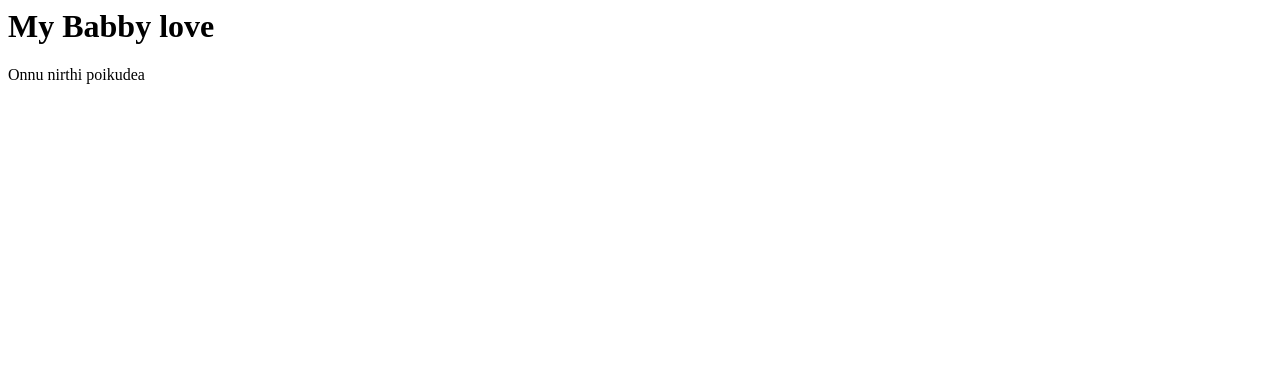
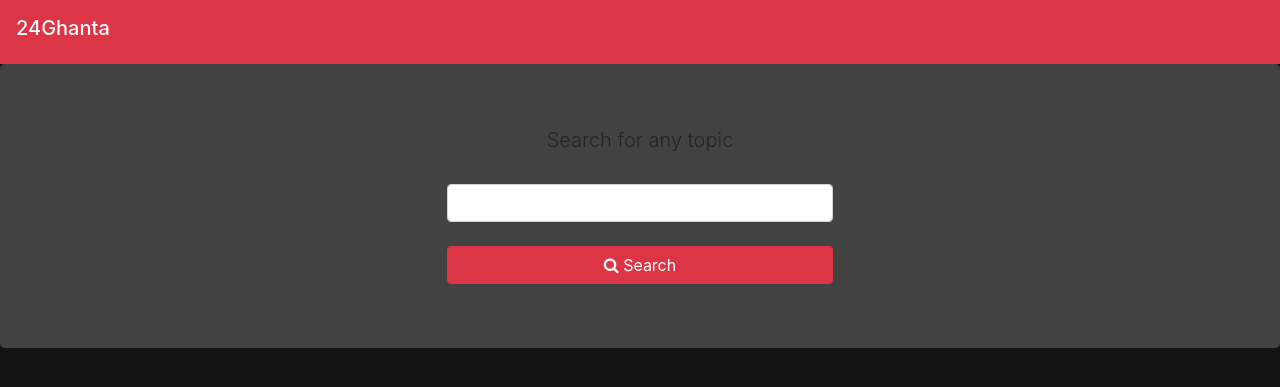
Before and after one commit to abhi123vj/Demowebsite-Lr, a PHP site: page /home.html in a window 1280 px wide. Shown: the top 387 px of the page. Run offline with PHP 8.4, Linux system fonts and the light colour scheme.

Commit message:
fith commit

```diff
--- a/home.html
+++ b/home.html
@@ -1,11 +1,87 @@
+<!DOCTYPE html>
 <html>
 <head>
-<title>Abhi</title>
+	<title>News App</title>
+	<script
+  src="https://code.jquery.com/jquery-3.5.1.min.js"
+  integrity="sha256-9/aliU8dGd2tb6OSsuzixeV4y/faTqgFtohetphbbj0="
+  crossorigin="anonymous"></script>
+ 	<link rel="stylesheet" href="https://stackpath.bootstrapcdn.com/bootstrap/4.4.1/css/bootstrap.min.css" integrity="sha384-Vkoo8x4CGsO3+Hhxv8T/Q5PaXtkKtu6ug5TOeNV6gBiFeWPGFN9MuhOf23Q9Ifjh" crossorigin="anonymous">
+ 	<link rel="stylesheet" type="text/css" href="https://stackpath.bootstrapcdn.com/font-awesome/4.7.0/css/font-awesome.min.css">
 </head>
-<body>
+<script type="text/javascript">
+	$(document).ready(function(){
+		//alert("jQuery is working");
 
-<h1>My Babby love</h1>
-<p>Onnu nirthi poikudea</p>
+		$('#search').click(function(){
+
+			var term=$('#search_term').val();
+
+			$.ajax({
+				url:'https://newsapi.org/v2/everything?q=' + term +'&apiKey=ff4fdc1a967240ca9d03b810d90e64ff',
+				success:function(data){
+					$('#result').empty();
+
+					for (var i in data.articles){
+					//console.log(data.articles[i].title);
+
+					$('#result').append('<div class="col-md-6" style="margin-top: 20px"><div class="card"><div class="card-body"><img src="' + data.articles[i].urlToImage +'" class="card-img-top"><h4 class="card-title">'+ data.articles[i].title +'</h4><p class="card-text">' + data.articles[i].description +'</p><a href="' + data.articles[i].url + '" class="btn btn-danger btn-block" target="_blank">Read More</a></div></div></div>');
+				}
+
+
+				},
+				error:function(){
+					alert("Some error occured");
+				}
+			})
+
+		})
+
+
+
+		$.ajax({
+			url:"https://newsapi.org/v2/top-headlines?country=jp&apiKey=ff4fdc1a967240ca9d03b810d90e64ff",
+			success:function(data){
+
+				for (var i in data.articles){
+					//console.log(data.articles[i].title);
+
+					$('#result').append('<div class="col-md-6" style="margin-top: 20px"><div class="card"><div class="card-body"><img src="' + data.articles[i].urlToImage +'" class="card-img-top"><h4 class="card-title">'+ data.articles[i].title +'</h4><p class="card-text">' + data.articles[i].description +'</p><a href="' + data.articles[i].url + '" class="btn btn-danger btn-block" target="_blank">Read More</a></div></div></div>');
+				}
+
+
+			},
+			error:function(){
+				alert('Some error occured');
+			}
+		})
+
+
+
+	})
+</script>
+<body style="background-color: #121212">
+
+	<nav class="navbar bg-danger">
+		<h3 class="navbar-brand text-light">24Ghanta</h3>
+	</nav>
+
+	<div class="jumbotron" style="background-color: #424242">
+
+		<div class="row">
+			<div class="offset-md-4 col-md-4">
+				<h2 class="lead text-md-center">Search for any topic</h2><br>
+				<input type="text" class="form-control" name="" id="search_term"><br>
+				<button class="btn btn-danger btn-block" id="search"><i class="fa fa-search"></i> Search</button>
+			</div>
+		</div>
+	</div>
+
+	<div class="container">
+		<div class="row" id="result" >
+
+		</div>
+	</div>
 
 </body>
 </html>
--- a/index.php
+++ b/index.php
@@ -1 +1,5 @@
-<?php include_once("home.html) ?>
+<?php
+
+include_once("home.html");
+
+?>
```
